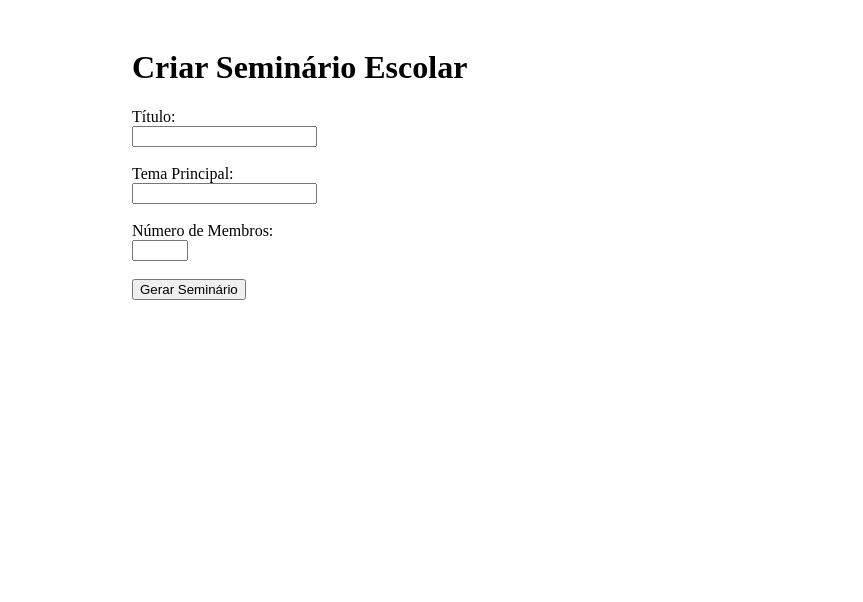
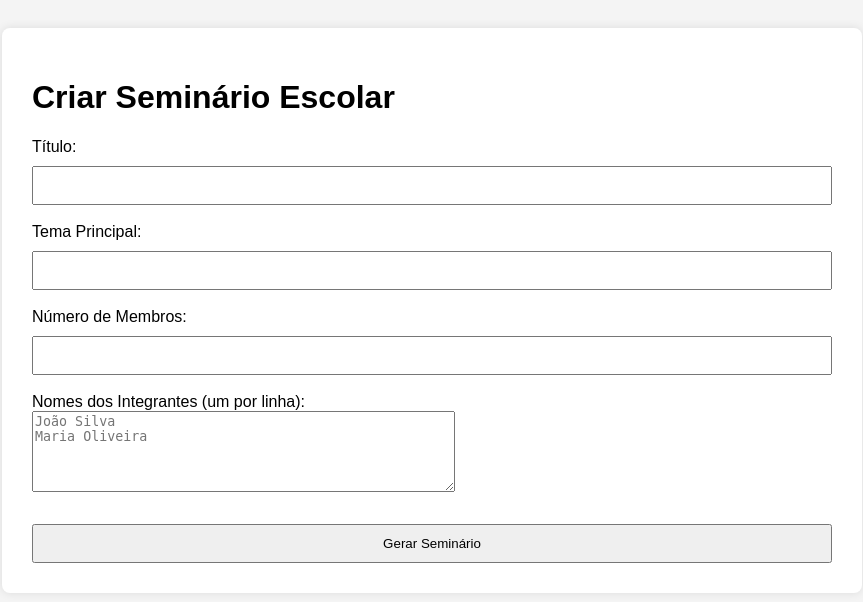
Before and after one commit to Samuel192801/seminario-ia, a Flask app: page / in a window 1280 px wide. Shown: the top 602 px of the page, without its empty margins (208-1071 px from the left). Run offline with Flask 3, Linux system fonts and the light colour scheme.

Commit message:
Update index.html

```diff
--- a/templates/index.html
+++ b/templates/index.html
@@ -3,9 +3,10 @@
 <head>
   <meta charset="UTF-8">
   <title>Criar Seminário</title>
+  <link rel="stylesheet" href="{{ url_for('static', filename='style.css') }}">
 </head>
 <body>
-  <div style="max-width: 600px; margin: auto; padding: 20px;">
+  <div class="container">
     <h1>Criar Seminário Escolar</h1>
     <form action="/" method="POST">
       <label>Título:</label><br>
@@ -17,6 +18,9 @@
       <label>Número de Membros:</label><br>
       <input type="number" name="members" min="1" max="10" required><br><br>
 
+      <label>Nomes dos Integrantes (um por linha):</label><br>
+      <textarea name="integrantes" rows="5" cols="50" placeholder="João Silva&#10;Maria Oliveira"></textarea><br><br>
+
       <button type="submit">Gerar Seminário</button>
     </form>
   </div>
```
